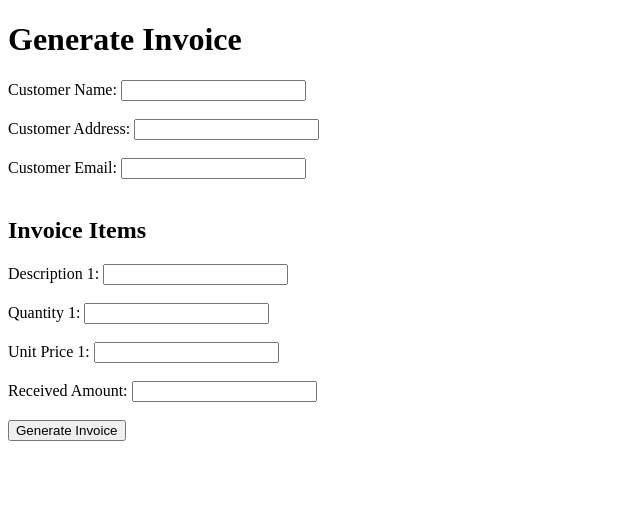
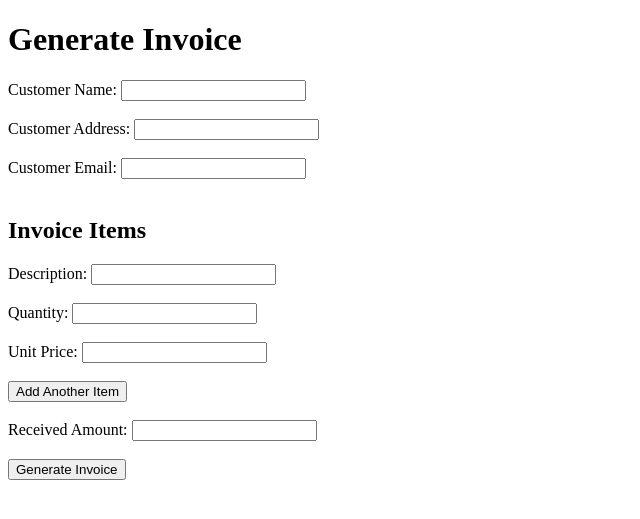
Before and after one commit to Sulaimon-ade/Invoice_generator, a Flask app: page / in a window 1280 px wide. Shown: the top 519 px of the page, without its empty margins (0-640 px from the left). Run offline with Flask 3, Linux system fonts and the light colour scheme.

Commit message:
modified the flask to accept dynamic items

```diff
--- a/app.py
+++ b/app.py
@@ -20,39 +20,42 @@ def index():
 # Route to generate the invoice PDF
 @app.route('/generate', methods=['POST'])
 def generate_invoice():
-    # Collect form data
+    # Collect form data for customer
     customer_name = request.form['customer_name']
     customer_address = request.form['customer_address']
     customer_email = request.form['customer_email']
 
+    # Create a Customer instance
+    customer = Customer(customer_name, customer_address, customer_email)
+
+    # Collect form data for multiple items
+    descriptions = request.form.getlist('description[]')
+    quantities = request.form.getlist('quantity[]')
+    unit_prices = request.form.getlist('unit_price[]')
+
+    # Create a list of InvoiceItem objects
     items = []
-    # Assuming the form allows multiple items (could be dynamically added in JS or just a few fields in HTML)
-    for i in range(1, 4):  # Example with 3 items, modify according to form structure
-        description = request.form.get(f'description_{i}')
-        quantity = request.form.get(f'quantity_{i}')
-        unit_price = request.form.get(f'unit_price_{i}')
-        if description and quantity and unit_price:
-            items.append(InvoiceItem(description, int(quantity), float(unit_price)))
+    for description, quantity, unit_price in zip(descriptions, quantities, unit_prices):
+        items.append(InvoiceItem(description, int(quantity), float(unit_price)))
 
+    # Received amount
     received_amount = float(request.form['received_amount'])
 
-    # Create Customer and Invoice instances
-    customer = Customer(customer_name, customer_address, customer_email)
+    # Create an Invoice instance
     invoice = Invoice(customer, items)
+
+    # Calculate balance due
+    balance_due = invoice.total_amount() - received_amount
 
     # Generate the PDF in memory using io.BytesIO
     pdf_output = io.BytesIO()
-    balance_due = invoice.total_amount() - received_amount
     logo_path = "static/Fayina_Couture_Logo_2-removebg-preview.png"
 
-    # Call the function to generate the PDF
+    # Generate the PDF using your existing function
     generate_invoice_pdf(invoice, pdf_output, logo_path, received_amount, balance_due)
 
-    # Seek to the beginning of the BytesIO buffer
+    # Send the PDF as a downloadable file
     pdf_output.seek(0)
-
-    # Send the PDF file as an attachment
     return send_file(pdf_output, as_attachment=True, download_name=f'{invoice.invoice_number}.pdf', mimetype='application/pdf')
-
 if __name__ == "__main__":
     app.run(debug=True)
--- a/templates/index.html
+++ b/templates/index.html
@@ -4,6 +4,31 @@
     <meta charset="UTF-8">
     <meta name="viewport" content="width=device-width, initial-scale=1.0">
     <title>Generate Invoice</title>
+    <script>
+        function addItem() {
+            // Get the item container div
+            const itemContainer = document.getElementById('item-container');
+
+            // Create a new div for the new item
+            const newItemDiv = document.createElement('div');
+            newItemDiv.classList.add('item');
+
+            // Create input fields for description, quantity, and unit price
+            newItemDiv.innerHTML = `
+                <label for="description[]">Description:</label>
+                <input type="text" name="description[]" required><br><br>
+
+                <label for="quantity[]">Quantity:</label>
+                <input type="number" name="quantity[]" required><br><br>
+
+                <label for="unit_price[]">Unit Price:</label>
+                <input type="number" step="0.01" name="unit_price[]" required><br><br>
+            `;
+
+            // Append the new item div to the container
+            itemContainer.appendChild(newItemDiv);
+        }
+    </script>
 </head>
 <body>
     <h1>Generate Invoice</h1>
@@ -18,16 +43,21 @@
         <input type="email" id="customer_email" name="customer_email" required><br><br>
 
         <h2>Invoice Items</h2>
-        <label for="description_1">Description 1:</label>
-        <input type="text" id="description_1" name="description_1"><br><br>
+        <div id="item-container">
+            <!-- First item fields -->
+            <div class="item">
+                <label for="description[]">Description:</label>
+                <input type="text" name="description[]" required><br><br>
 
-        <label for="quantity_1">Quantity 1:</label>
-        <input type="number" id="quantity_1" name="quantity_1"><br><br>
+                <label for="quantity[]">Quantity:</label>
+                <input type="number" name="quantity[]" required><br><br>
 
-        <label for="unit_price_1">Unit Price 1:</label>
-        <input type="number" step="0.01" id="unit_price_1" name="unit_price_1"><br><br>
+                <label for="unit_price[]">Unit Price:</label>
+                <input type="number" step="0.01" name="unit_price[]" required><br><br>
+            </div>
+        </div>
 
-        <!-- Repeat for more items, or use JS to dynamically add more items -->
+        <button type="button" onclick="addItem()">Add Another Item</button><br><br>
 
         <label for="received_amount">Received Amount:</label>
         <input type="number" step="0.01" id="received_amount" name="received_amount" required><br><br>
```
